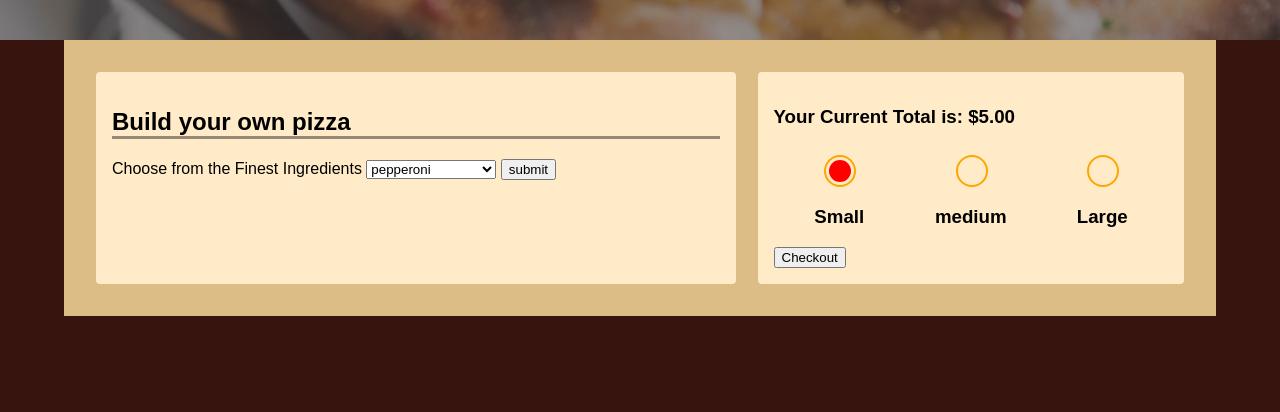
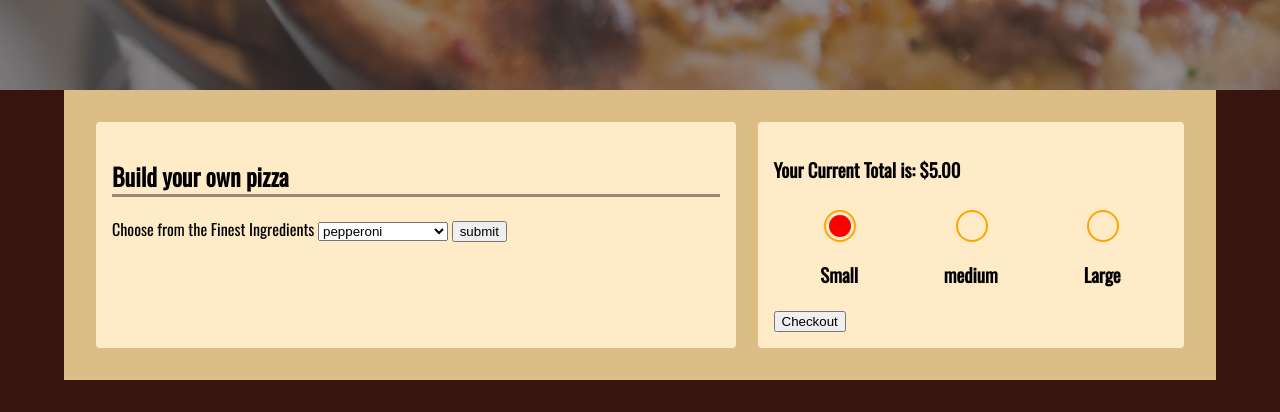
Before and after one commit to Skylar-Brockbank/IndependantProject4aNewHope, a plain HTML site: page index.html in a window 1280 px wide. Shown: the part 658-1070 px from the top of the page. Before the commit the page ends 1006 px from the top, so only its background shows below. Drawn offline with nearby package versions, Linux system fonts and the light colour scheme.

Commit message:
changed font, and corrected spelling

```diff
--- a/css/styles.css
+++ b/css/styles.css
@@ -13,7 +13,7 @@ body{
   box-sizing: border-box;
   margin: 0;
   display:block;
-  font-family:sans-serif;
+  font-family: 'Oswald', sans-serif;
 }
 .topBar {
   background-color:var(--redBrick);
--- a/index.html
+++ b/index.html
@@ -4,6 +4,9 @@
   <meta charset="UTF-8">
   <meta http-equiv="X-UA-Compatible" content="IE=edge">
   <meta name="viewport" content="width=device-width, initial-scale=1.0">
+  <link rel="preconnect" href="https://fonts.googleapis.com">
+  <link rel="preconnect" href="https://fonts.gstatic.com" crossorigin>
+  <link href="https://fonts.googleapis.com/css2?family=Oswald&display=swap" rel="stylesheet">
   <link href="css/styles.css" rel="stylesheet" type="text/css">
   <script src="js/jquery-3.6.0.js" type=text/javascript></script>
   <script src="js/scripts.js" type=text/javascript></script>
--- a/js/scripts.js
+++ b/js/scripts.js
@@ -8,7 +8,7 @@ universalToppingPriceDatabase = {
   steak:1.3,
   black_olives:0.5,
   mushrooms:0.5,
-  green_pepers:0.75,
+  green_peppers:0.75,
   onion:0.5,
   fresh_tomato:0.75,
   pineapple:1,
```
